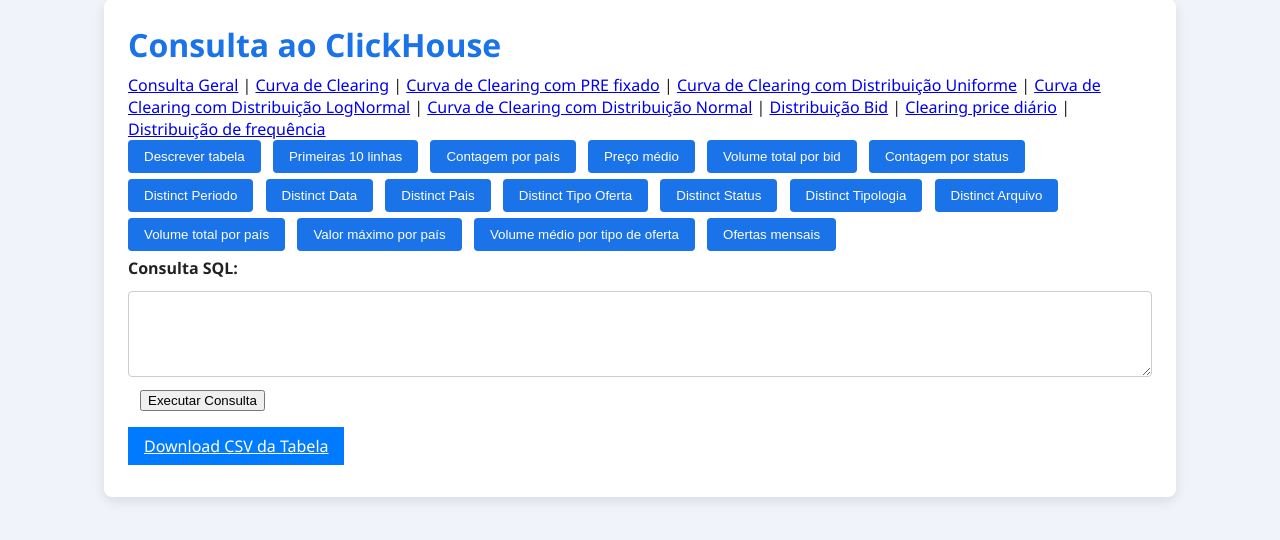
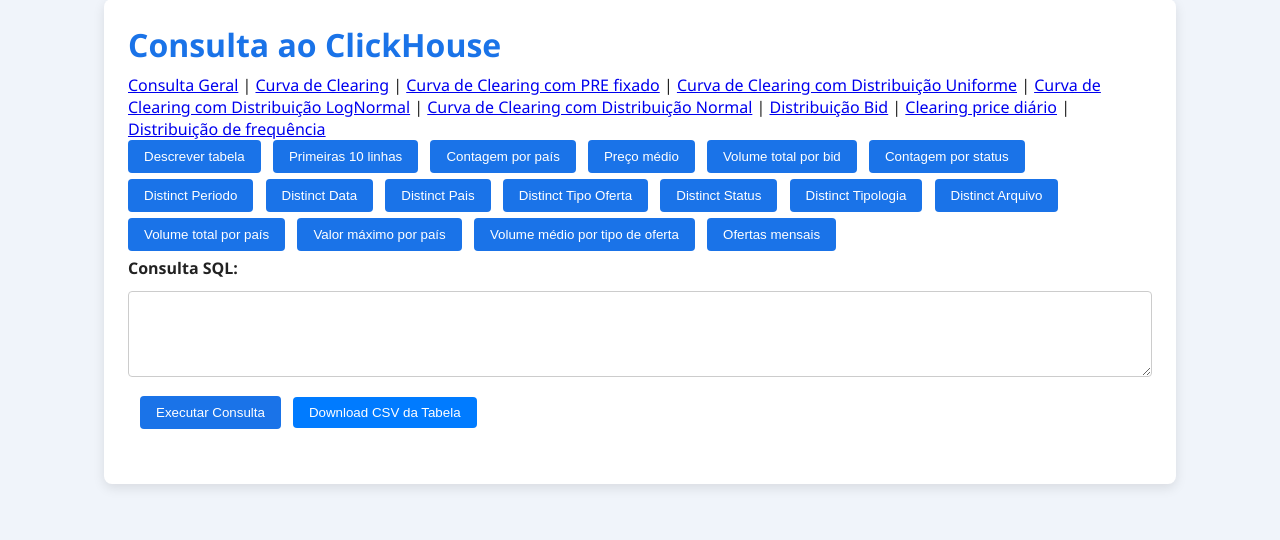
Before and after one commit to jeffersonpimenta/mibel-datalab, a PHP site: page / in a window 1280 px wide. Shown: the part 21-561 px from the top of the page. Run offline with PHP 8.4, Linux system fonts and the light colour scheme.

Commit message:
Ajuste visual

```diff
--- a/src/clearing.php
+++ b/src/clearing.php
@@ -324,7 +324,7 @@ new Chart(ctx, {
 </script>
 
 <h2>Detalhes das Ofertas</h2>
-<button id="toggleBtn" class="btn-toggle">Mostrar Tabela</button> <a href="?dia=<?= $dia ?>&periodo=<?= $periodo ?>&download_csv=1" class="btn-download">Download CSV</a>
+<button id="toggleBtn" class="btn-toggle">Mostrar Tabela</button> <button type="button" class="btn-download" onclick="location.href='?dia=<?= $dia ?>&periodo=<?= $periodo ?>&download_csv=1'">Download CSV</button>
 <table id="offersTable" border="1" cellpadding="5">
     <thead>
         <tr>
--- a/src/frequency_distribution.php
+++ b/src/frequency_distribution.php
@@ -258,7 +258,7 @@ new Chart(ctx, {
     }
 });
 </script>
-<p><a href="?<?= http_build_query(array_merge($_GET, ['download_raw'=>1])) ?>" class="btn">Download CSV</a></p>
+<p><button type="button" onclick="location.href='?<?= http_build_query(array_merge($_GET, ['download_raw'=>1])) ?>'" class="btn">Download CSV</button></p>
 <script>
 window.addEventListener('DOMContentLoaded', function(){
     var toggleBtn = document.getElementById('toggleTableBtn');
--- a/src/index.php
+++ b/src/index.php
@@ -104,10 +104,10 @@ if (isset($_GET['download_csv']) && !empty($_GET['query'])) {
     <form id="queryForm" method="post">
         <label for="query">Consulta SQL:</label>
         <textarea id="query" name="query" rows="4" cols="50"><?php echo htmlspecialchars($_POST['query'] ?? '', ENT_QUOTES, 'UTF-8'); ?></textarea><br>
-        <input type="submit" value="Executar Consulta">
+        <button type="submit">Executar Consulta</button>
+		<button type="button" class="btn" onclick="location.href='?download_csv=1&query=<?php echo urlencode($_POST['query'] ?? ''); ?>'">Download CSV da Tabela</button>
     </form>
     <div id="result"><?php echo $output; ?></div>
-<p><a href="?download_csv=1&amp;query=<?php echo urlencode($_POST['query'] ?? ''); ?>" class="btn">Download CSV da Tabela</a></p>
 
     <script>
         function setAndSubmit(q){
```
